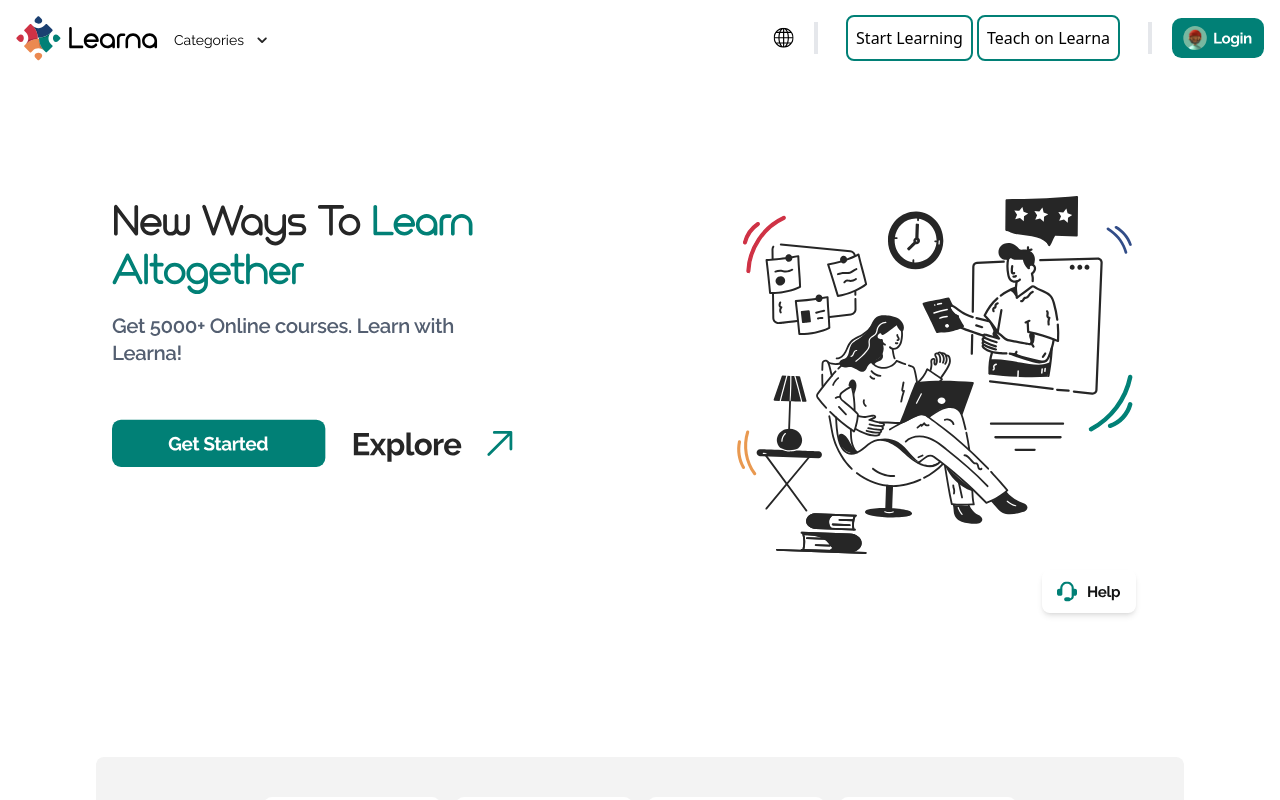
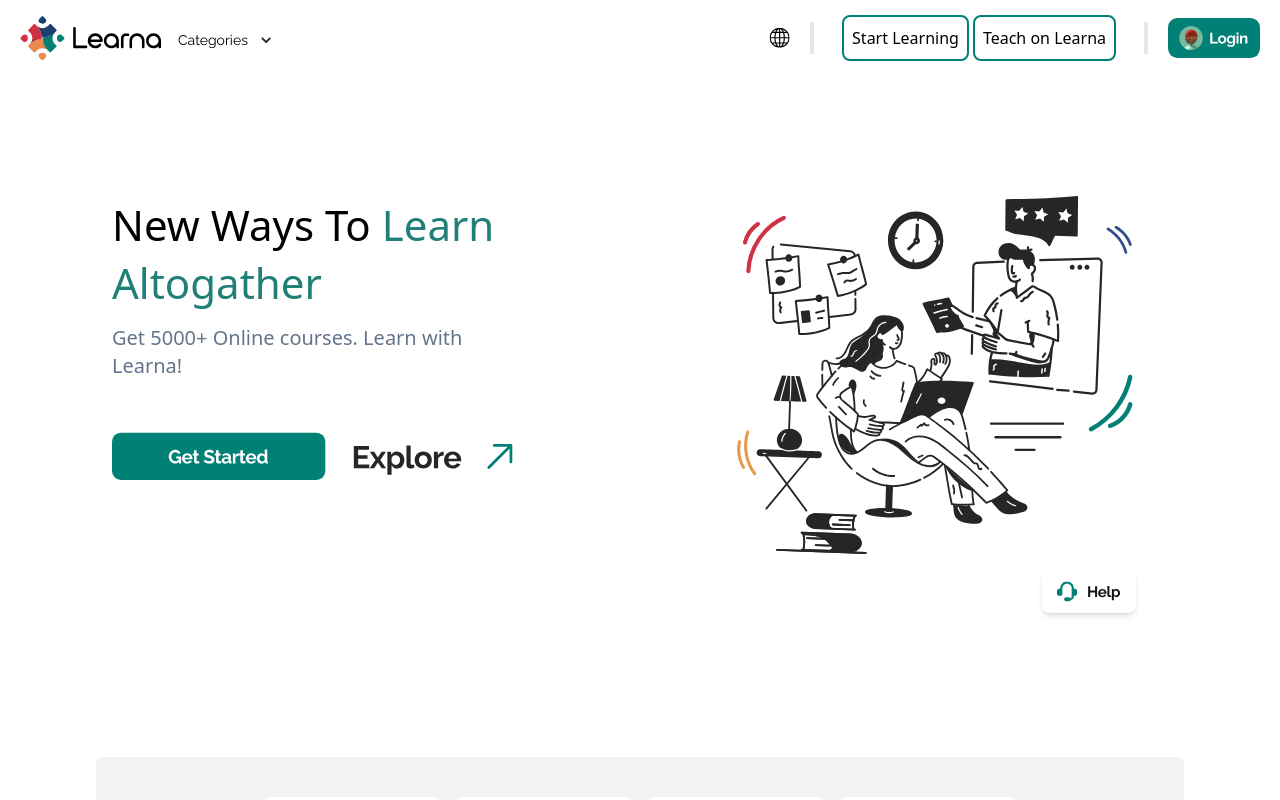
Before and after one commit to afaankhawaja/Learna-UI, a Next.js app: page / in a window 1280 px wide. Shown: the top 800 px of the page. Built offline with nearby package versions, Linux system fonts and the light colour scheme.

Commit message:
minor fixes, added transitions

```diff
--- a/src/components/MobileMenu.js
+++ b/src/components/MobileMenu.js
@@ -26,7 +26,7 @@ const MobileMenu = () => {
   }
 
   return (
-    <div className="border-b-[1.5px] w-full h-auto mt-2 shadow-[#495f5d] shadow-lg absolute bg-slate-50 transition-all right-0 border-[#018076]">
+    <div className="border-b-[1.5px] w-full h-auto mt-2 shadow-[#495f5d] shadow-lg absolute bg-slate-50 right-0 border-[#018076]">
               <div className="border-t-2 border-slate-200"></div>
 
       <div className="mx-auto w-[80%] border-[#018076] border-2 p-2 mt-7 rounded-lg text-center">
--- a/src/components/Navbar.js
+++ b/src/components/Navbar.js
@@ -23,7 +23,7 @@ const Navbar = () => {
   };
 
   return (
-    <>
+    <div>
       {/* Mobile View */}
       <div className="md:hidden  w-90 bg-[#FFFFFF] h-11 mt-8 flex justify-between items-center px-4">
         <div className="h-11">
@@ -34,15 +34,16 @@ const Navbar = () => {
             <Image src={Login} alt="icon" className="" />
           </button>
           <button onClick={toggleMenu} id="menu" className="">
-            {isMenuVisible? <ImCross/>:<Image src={Menu} alt="menu" className="" />}
+            {isMenuVisible? <ImCross style={{scale  :'1.5'}}/>:<Image src={Menu} alt="menu" className="" />}
             {/* <Image src={Menu} alt="menu" className="" /> */}
           </button>
         </div>
       </div>
+      <div id='menu-dropdown' className={`transition-transform delay-75 duration-500 ease-in ${isMenuVisible ? 'translate-x-0':'translate-x-full'}`}>
       {isMenuVisible && <MobileMenu/>}
-
+      </div>
       {/* Web View */}
-      <div className="hidden w-90 bg-[#FFFFFF] h-11 mt-4 md:flex justify-between items-center px-4">
+      <div className="hidden bg-[#FFFFFF] h-11 mt-4 md:flex justify-between items-center px-5">
         <div className="flex items-center">
           <div>
             <Image src={LearnaWeb} alt="icon" className="" />
@@ -50,10 +51,13 @@ const Navbar = () => {
           <div
             className="hidden md:flex mt-1 font-medium text-sm font-raleway mx-4 cursor-pointer"
             onClick={toggleCategories}
+            // onMouseOver={toggleCategories}
           >
             <span className="mr-2">Categories</span>
             <div>
+             { isCategoriesVisible? <Image src={downArrow} alt="downArrow" className="rotate-180 scale-105" />:
               <Image src={downArrow} alt="downArrow" className="" />
+             }
             </div>
           </div>
         </div>
@@ -79,8 +83,11 @@ const Navbar = () => {
       </div>
 
       {/* Categories Dropdown */}
+      <div id='catogeries-dropdown' className={`transition-opacity duration-150 ease-in ${isCategoriesVisible ? 'opacity-100':'opacity-0'}`}>
+
       {isCategoriesVisible && <CategoriesDropdown />}
-    </>
+      </div>
+    </div>
   );
 };
 
--- a/src/components/SectionOne.js
+++ b/src/components/SectionOne.js
@@ -28,11 +28,14 @@ const SectionOne = () => {
         </div>
         <div className="w-full lg:w-2/5 flex flex-col items-center lg:items-start mt-8 lg:mt-0">
           <div className="w-full md: max-w-md lg:max-w-lg xl:max-w-xl">
-            <Image
+            {/* <Image
               src={Text1}
               alt="text"
               className="w-full h-auto mb-8 lg:mb-12"
-            />
+            /> */}
+            <p className="w-full h-auto text-black-600 text-[42px] leading-snug">New Ways To <span className="text-[#208077] ">Learn Altogather</span></p>
+            <p className="text-slate-500 text-xl mb-8 lg:mb-12 font-medium mt-3">Get 5000+ Online courses. Learn with Learna!</p>
+
             <div className="flex justify-center lg:justify-start space-x-4 lg:space-x-6">
               <button id="getStarted" className="transform hover:scale-105 transition-transform duration-200">
                 <Image src={getStarted} alt="get Started" className="w-auto h-12 lg:h-14" />
```
